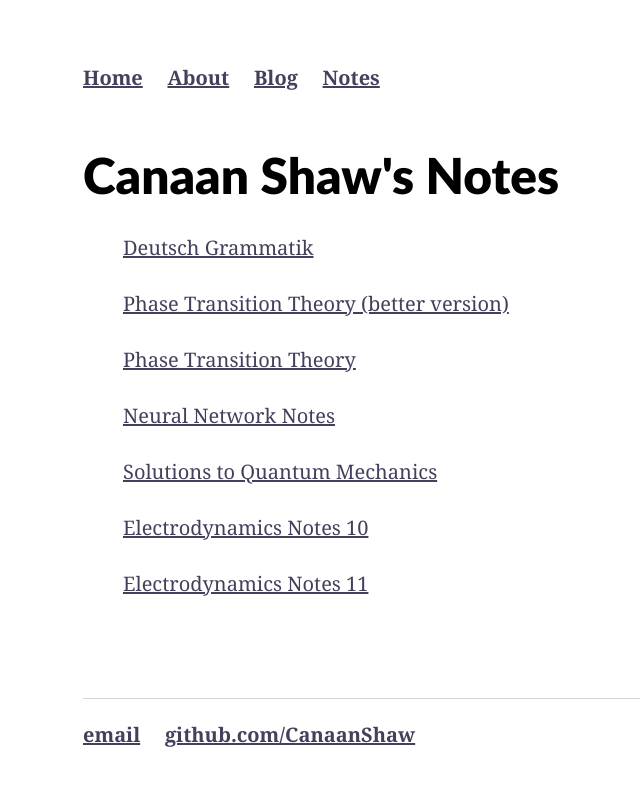
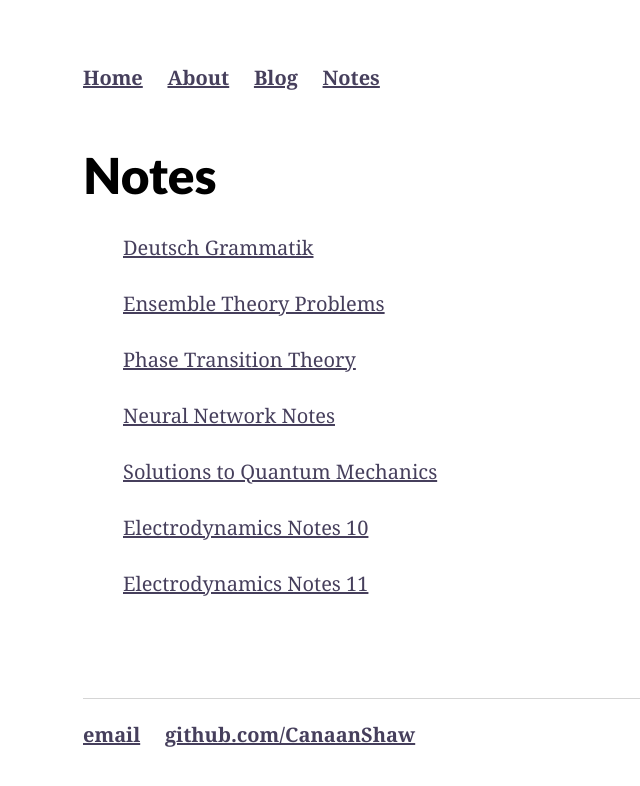
Before and after one commit to CanaanShaw/CanaanShaw, a Jekyll site: the page built from notes/index.html, in a window 1280 px wide. Shown: the top 786 px of the page, without its empty margins (109-749 px from the left). Built offline with Jekyll 4.4.1, drawn with Linux system fonts in a browser that asks for light colours; some web fonts are replaced.

Commit message:
Update index.html

```diff
--- a/notes/index.html
+++ b/notes/index.html
@@ -1,13 +1,13 @@
 ---
 layout: default
-title: Canaan Shaw's Notes
+title: Notes
 ---
     <h1>{{ page.title }}</h1>
     <ul class="posts">
 
 
     <p><a href='/notes/Deutsch_Grammatik.html'>Deutsch Grammatik</a></p>
-    <p><a href='/notes/Phase_Transition_Theory_Typora.html'>Phase Transition Theory (better version)</a></p>
+    <p><a href='/notes/Ensemble_Theory_Problems.html'>Ensemble Theory Problems</a></p>
     <p><a href='/notes/Phase_Transition_Theory.html'>Phase Transition Theory</a></p>
     <p><a href='/notes/Neural_Network_Notes.pdf'>Neural Network Notes</a></p>
     <p><a href='/notes/Solution_Manual_to_Introduction_to_Quantum_Mechanics_3rd_Edition.pdf'>Solutions to Quantum Mechanics</a></p>
```
